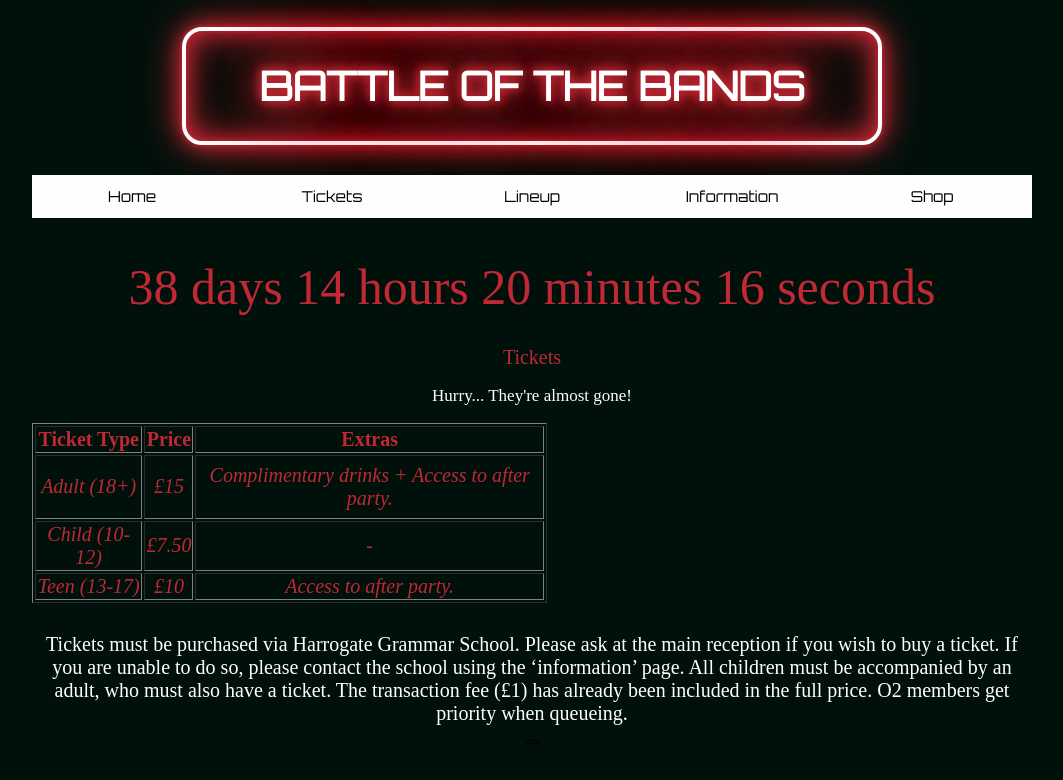
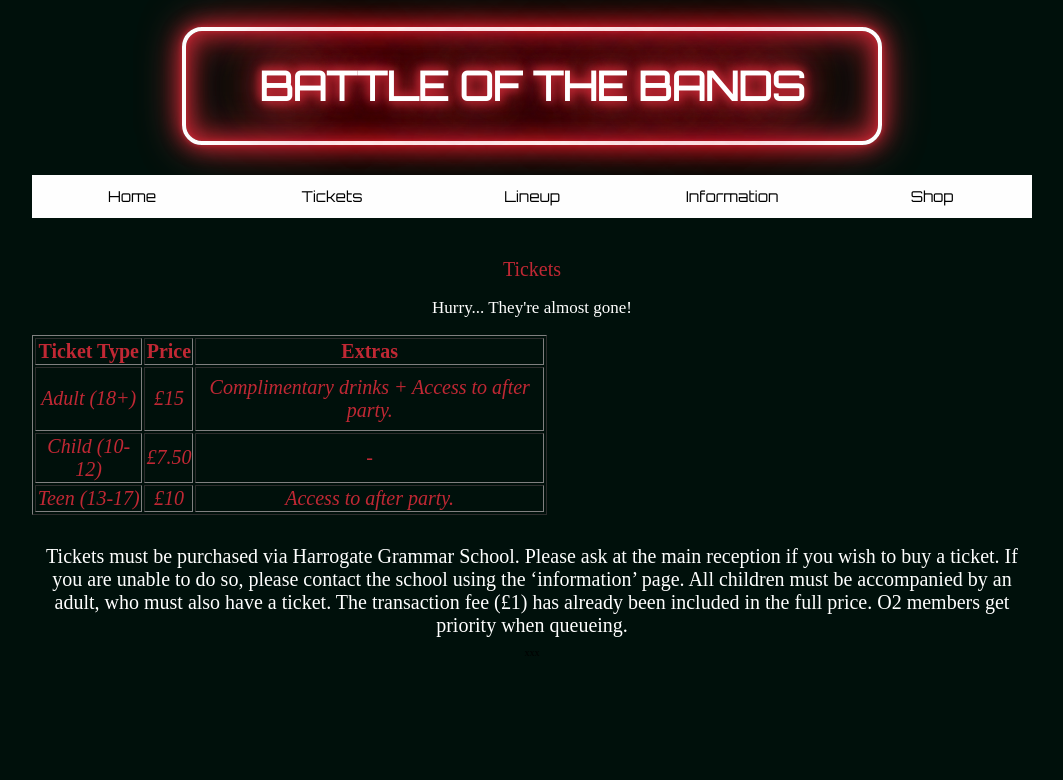
Before and after one commit to Bubbalicious/BOTB, a plain HTML site: page tickets.html in a window 1280 px wide. Shown: the whole page, without its empty margins (108-1171 px from the left). Drawn offline with nearby package versions, Linux system fonts and the light colour scheme; a web font is replaced by a local one.

Commit message:
Add files via upload

```diff
--- a/tickets.html
+++ b/tickets.html
@@ -79,15 +79,6 @@
 
   <div id="table"></div>
 
-<script type="text/javascript">
-  $("#countdown")
-  .countdown("2018/06/16", function(event) {
-    $(this).text(
-      event.strftime('%D days %H hours %M minutes %S seconds')
-    );
-  });
-</script>
-
 </body>
 
 </html>
```
